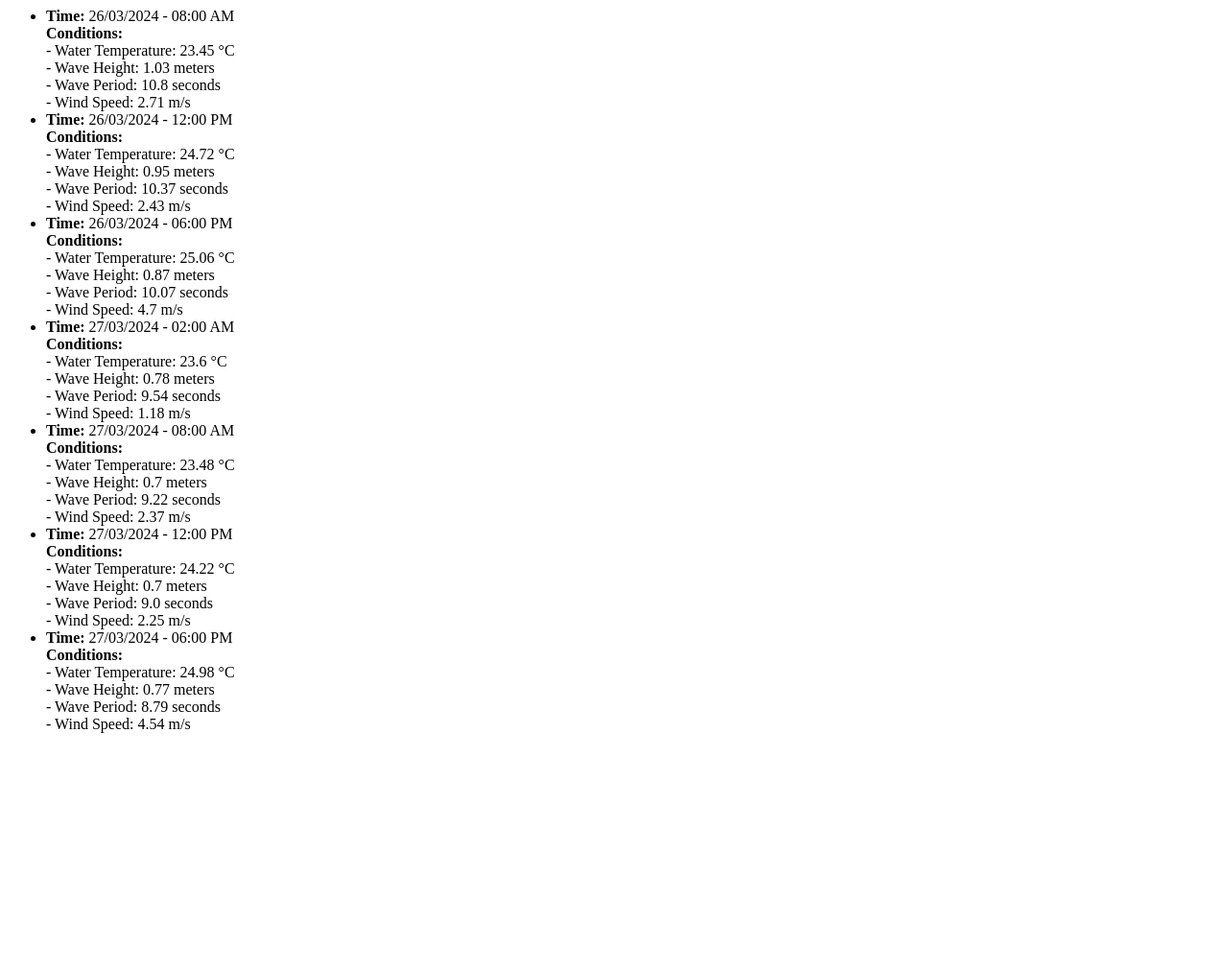
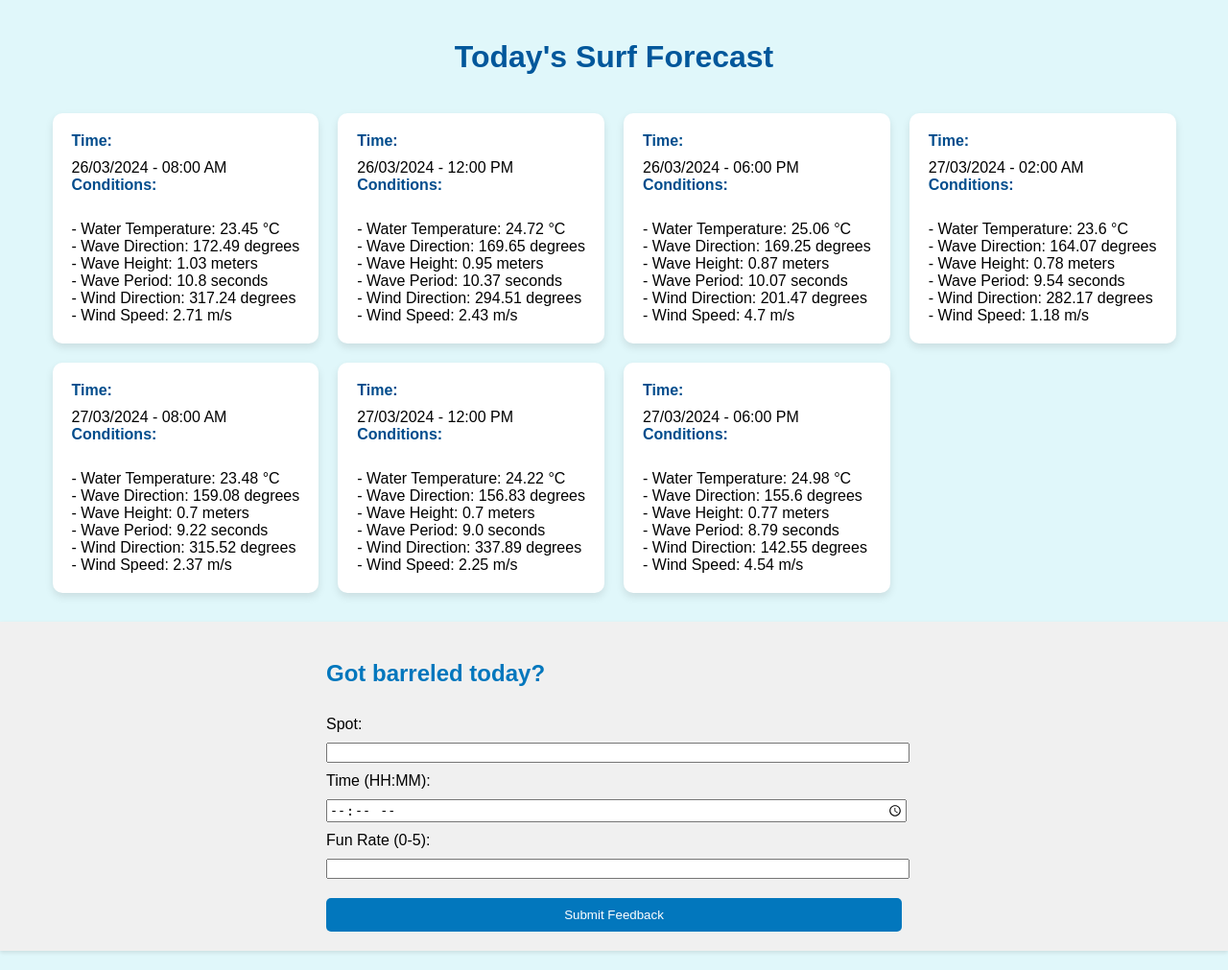
Before and after one commit to david-wolff/Cyberfin, a Flask app: page / in a window 1280 px wide. Shown: the whole page at 96% size. Before the commit the page ends 764 px from the top, so only its background shows below. Run offline with Flask 3, Linux system fonts and the light colour scheme.

Commit message:
Implementing daily data check and CSS.

```diff
--- a/templates/forecast.html
+++ b/templates/forecast.html
@@ -1,15 +1,121 @@
-<!-- Inside forecast.html -->
-<ul>
+<!DOCTYPE html>
+<html lang="en">
+<head>
+    <meta charset="UTF-8">
+    <title>Surf Forecast</title>
+    <style>
+        body {
+            font-family: 'Arial', sans-serif;
+            background-color: #e0f7fa; /* Light blue background */
+            margin: 0;
+            padding: 20px;
+            display: flex;
+            flex-direction: column; /* Stack child elements vertically */
+            align-items: center; /* Center-align child elements horizontally */
+        }
+
+
+        .container {
+            max-width: 1200px;
+            margin: auto;
+            display: grid;
+            grid-template-columns: repeat(auto-fill, minmax(250px, 1fr)); /* Create a responsive grid */
+            gap: 20px; /* Space between grid items */
+        }
+        .feedback-container {
+            width: 100%; /* Ensure the container takes full width */
+            padding: 20px;
+            margin-top: 30px; /* Add some space between the forecasts and the form */
+            background-color: #f0f0f0; /* Light background for the form area */
+            box-shadow: 0 2px 4px rgba(0,0,0,0.1); /* Optional: adds some shadow for depth */
+        }
+
+        .feedback-form {
+            max-width: 600px; /* Or any other maximum width */
+            margin: auto; /* Center the form in the feedback container */
+            display: flex;
+            flex-direction: column; /* Stack form fields vertically */
+        }
+
+        .feedback-form h2 {
+            color: #0277bd; /* Style the header of the form */
+        }
+
+        .feedback-form label, .feedback-form input, .feedback-form input[type=submit] {
+            margin-top: 10px;
+            width: 100%; /* Full-width form fields */
+        }
+
+        .feedback-form input[type=submit] {
+            margin-top: 20px;
+            background-color: #0277bd;
+            color: white;
+            padding: 10px 15px;
+            border: none;
+            border-radius: 5px;
+            cursor: pointer;
+        }
+
+
+        h1 {
+            grid-column: 1 / -1; /* Make the header span all columns */
+            color: #01579b;
+            text-align: center;
+            margin-bottom: 20px; /* Added space below the header */
+        }
+
+        .forecast {
+            background-color: #ffffff;
+            padding: 20px;
+            border-radius: 10px;
+            box-shadow: 0 4px 8px rgba(0, 0, 0, 0.1);
+            display: flex;
+            flex-direction: column; /* Stack the content vertically */
+            justify-content: space-between; /* Distribute space between items */
+        }
+
+        .forecast strong {
+            color: #004c8c;
+            margin-bottom: 10px;
+        }
+
+        .conditions {
+            margin-top: 10px;
+        }
+    </style>
+</head>
+<body>
+    <div class="container">
+        <h1>Today's Surf Forecast</h1>
         {% for forecast in forecasts %}
-        <li>
+            <div class="forecast">
                 <strong>Time:</strong> {{ forecast.time }}<br>
                 <strong>Conditions:</strong><br>
                 - Water Temperature: {{ forecast.conditions.waterTemperature }} °C<br>
+                - Wave Direction: {{ forecast.conditions.waveDirection }} degrees<br>
                 - Wave Height: {{ forecast.conditions.waveHeight }} meters<br>
                 - Wave Period: {{ forecast.conditions.wavePeriod }} seconds<br>
+                - Wind Direction: {{ forecast.conditions.windDirection }} degrees<br>
                 - Wind Speed: {{ forecast.conditions.windSpeed }} m/s<br>
-        </li>
+            </div>
         {% else %}
-        <li>No forecast data available.</li>
+            <div>No forecast data available.</div>
         {% endfor %}
-</ul>
+    </div>
+
+
+    <div class="feedback-container">
+        <form action="/feedback" method="post" class="feedback-form">
+            <h2>Got barreled today?</h2>
+            <label for="spot">Spot:</label>
+            <input type="text" id="spot" name="spot" required>
+            <label for="time">Time (HH:MM):</label>
+            <input type="time" id="time" name="time" required>
+            <label for="fun_rate">Fun Rate (0-5):</label>
+            <input type="number" id="fun_rate" name="fun_rate" min="0" max="5" required>
+            <input type="submit" value="Submit Feedback">
+        </form>
+    </div>
+</body>
+
+</html>
```
Also changed, not shown: sendForecastRequest.py (+20 -12 lines). Lines whose indentation alone changed are shown as unchanged.
